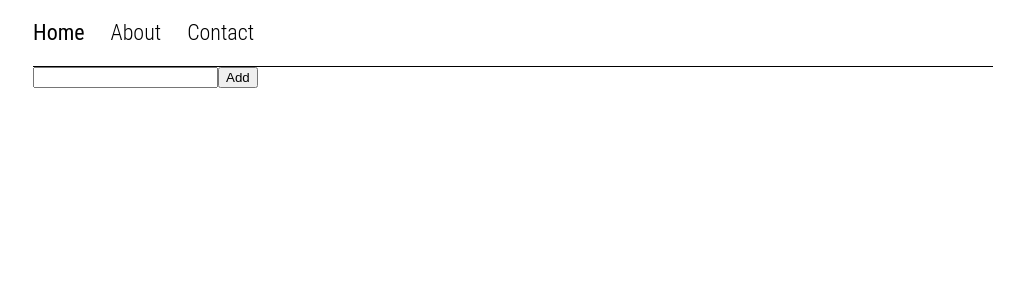
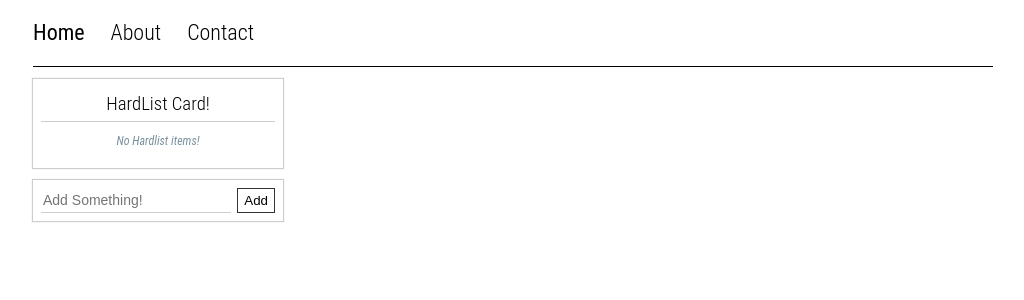
Before and after one commit to TheLanzolini/portfolio, a React app: page / in a window 1280 px wide. Shown: the top 300 px of the page, without its empty margins (127-1151 px from the left). Built offline with nearby package versions, Linux system fonts and the light colour scheme; the HTML template or start-up script is replaced by a standard one.

Commit message:
hardlist pretty-ing and start of widesection

```diff
--- a/src/common/App.css
+++ b/src/common/App.css
@@ -7,4 +7,5 @@ body {
 * {
   -webkit-font-smoothing: antialiased;
   -mac-osx-font-smoothing: greyscale;
+  box-sizing: border-box;
 }
--- a/src/common/HardList/HardList.css
+++ b/src/common/HardList/HardList.css
@@ -1,3 +1,25 @@
-.hardlist-item.complete {
-  text-decoration: line-through;
+@keyframes rustle {
+  0% {
+    background-color: transparent;
+    transform: translateX(0%);
+  }
+  25% {
+    transform: translateX(2%);
+  }
+  50% {
+    background-color: #F44336;
+    transform: translateX(0%);
+  }
+  75% {
+    transform: translateX(-2%);
+  }
+  100% {
+    background-color: transparent;
+    transform: translateX(0%);
+  }
 }
+.red {
+  animation-name: rustle;
+  animation-duration: 0.2s;
+  animation-timing-function: linear;
+}
--- a/src/common/HardList/HardList.js
+++ b/src/common/HardList/HardList.js
@@ -6,28 +6,52 @@ import styled from 'styled-components'
 // This component only lists and interacts with HardList items
 // they are added with another component
 
+import './HardList.css'
+
 const HardList = (props) => {
   const { HardList, hardListToggle, hardListRemove } = props
   const HardListContainer = styled.div`
     width: 250px;
+    padding: 8px;
+    box-shadow: 0px 0px 1px 1px #cdcdcd;
+    margin: 12px 0;
+  `
+  const HardListTitle = styled.h3`
+    text-align: center;
+    padding: 6px 0;
+    margin: 0;
+    font-weight: 300;
+    border-bottom: 1px solid #cdcdcd;
+  `
+  const HardListEmpty = styled.p`
+    color: #78909C;
+    text-align: center;
+    font-style: italic;
+    font-size: 12px;
   `
   return (
     <HardListContainer>
+      <HardListTitle>HardList Card!</HardListTitle>
+      { HardList.items.length === 0 && <HardListEmpty>No Hardlist items!</HardListEmpty> }
       {
         HardList.items.map((item, index) => {
           const HardListItem = styled.div`
             display: flex;
             cursor: pointer;
+            line-height: 2;
+            border-bottom: 1px solid #efefef;
           `
           const HardListName = styled.div`
             text-decoration: ${item.complete ? 'line-through' : 'none'};
+            font-style: ${item.complete ? 'italic' : 'normal'};
+            color: ${item.complete ? '#cdcdcd' : 'black'};
             flex: 1;
+            &:hover {
+              text-decoration: line-through;
+            }
           `
           const HardListRemove = styled.div`
-            background-color: red;
-            color: white;
-            padding: 5px;
-            border-radius: 100%;
+            color: #F44336;
           `
           const onClick = () => {
             hardListToggle(item.name)
@@ -38,7 +62,7 @@ const HardList = (props) => {
           return (
             <HardListItem key={index}>
               <HardListName onClick={onClick}>{item.name}</HardListName>
-              <HardListRemove className="hardlist-remove" onClick={remove}>x</HardListRemove>
+              <HardListRemove className="hardlist-remove" onClick={remove}>remove</HardListRemove>
             </HardListItem>
           )
         })
--- a/src/common/HardList/HardListAdder.js
+++ b/src/common/HardList/HardListAdder.js
@@ -1,15 +1,55 @@
 import React from 'react'
 import { hardListAdd } from '../../reducers/HardListReducer'
 import { connect } from 'react-redux'
+import styled from 'styled-components'
+
+const HardListInput = styled.input`
+  border: none;
+  border-bottom: 1px solid #cdcdcd;
+  color: #333333;
+  font-size: 14px;
+  padding: 4px 2px;
+  flex: 1;
+  &:focus {
+    outline: none;
+  }
+`
+
+const HardListAdderContainer = styled.div`
+  width: 250px;
+  padding: 8px;
+  box-shadow: 0px 0px 1px 1px #cdcdcd;
+  margin: 12px 0;
+  display: flex;
+`
+
+const HardListButton = styled.button`
+  background-color: transparent;
+  border: 1px solid #333333;
+  margin-left: 6px;
+  cursor: pointer;
+  &:focus {
+    outline: none;
+  }
+`
 
 class HardListAdder extends React.Component {
   constructor(props) {
     super(props)
     this.addToHardList = this.addToHardList.bind(this)
+    this.state = { red: false }
   }
   addToHardList() {
-    this.props.hardListAdd(this.input.value)
-    this.input.value = ''
+    const exists = this.props.HardList.items.findIndex(item => item.name === this.input.value) >= 0
+    if (this.input.value && !exists) {
+      this.props.hardListAdd(this.input.value)
+      this.input.value = ''
+    } else if (exists) {
+      this.setState({ red: true })
+      setTimeout(() => {
+        this.setState({ red: false })
+      }, 200)
+    }
   }
   componentDidMount() {
     document.addEventListener('keydown', e => {
@@ -19,13 +59,19 @@ class HardListAdder extends React.Component {
     })
   }
   render() {
+
     return (
-      <div className="hardlist-add">
-        <input ref={(ref) => this.input = ref} type="text" />
-        <button onClick={this.addToHardList}>Add</button>
-      </div>
+      <HardListAdderContainer>
+        <HardListInput className={this.state.red ? 'red' : ''} placeholder="Add Something!" innerRef={(ref) => this.input = ref} type="text" />
+        <HardListButton onClick={this.addToHardList}>Add</HardListButton>
+      </HardListAdderContainer>
     )
   }
+}
+
+const mapStateToProps = (state) => {
+  const { HardList } = state
+  return { HardList }
 }
 
 const mapDispatchToProps = (dispatch) => {
@@ -34,4 +80,4 @@ const mapDispatchToProps = (dispatch) => {
   }
 }
 
-export default connect(null, mapDispatchToProps)(HardListAdder)
+export default connect(mapStateToProps, mapDispatchToProps)(HardListAdder)
--- /dev/null
+++ b/src/common/WideSection/index.js
@@ -0,0 +1,6 @@
+const WideSection = styled.div`
+  width: 100%;
+  height: 480px;
+`
+
+export default WideSection
```
